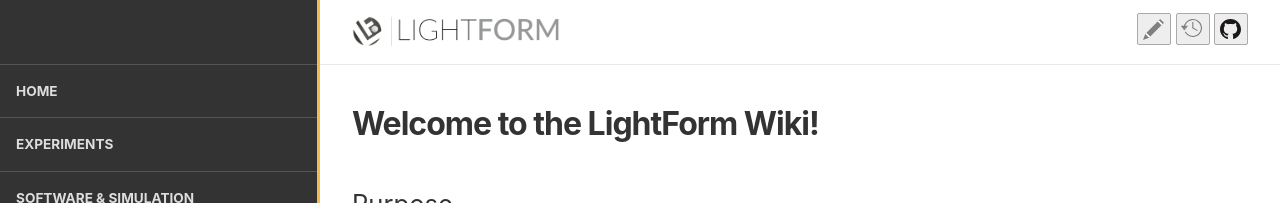
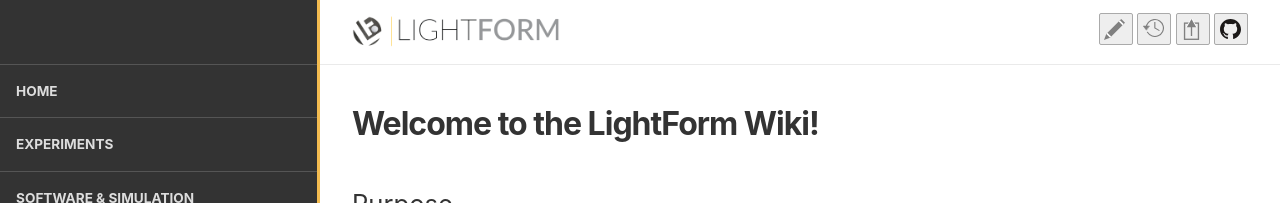
Before and after one commit to LightForm-group/wiki, a Jekyll site: the page built from index.md, in a window 1280 px wide. Shown: the top 203 px of the page. Built offline with Jekyll 4.4.1, drawn with Linux system fonts in a browser that asks for light colours.

Commit message:
Add image upload link

```diff
--- a/_includes/page_header.html
+++ b/_includes/page_header.html
@@ -14,6 +14,7 @@
 {% assign github_edit_url = github_edit_url | append: page.path %}
 {% assign github_del_url = github_del_url | append: page.path %}
 {% assign history_url = history_url | append: page.path %}
+{% assign github_image_upload_url = github_home_url | append: "/upload/master/assets/images/posts" %}
 {%- assign path = page.path | split: "/" -%}
 
 <div class="page-header">
@@ -30,6 +31,8 @@
                 <a href="{{ github_del_url }}" class="delete-page-button" title="Delete this page on GitHub."><span
                     class="page-manage-button-text">delete</span></a>
             {% endif %}
+            <a href="{{ github_image_upload_url }}" class="image-upload-link" title="Upload images for use in Wiki pages."><span
+                class="page-manage-button-text">add images</span></a>
             <a href="{{ github_home_url }}" class="github-repo-link" title="Go to the Wiki repository on GitHub."><span
                     class="page-manage-button-text">github</span></a>
         </div>
--- a/_sass/layout.scss
+++ b/_sass/layout.scss
@@ -342,7 +342,8 @@
 a.edit-page-button,
 a.page-history-button,
 a.github-repo-link,
-a.delete-page-button {
+a.delete-page-button,
+a.image-upload-link {
     background-color: #eee;
     display: inline-block;
     padding: 0.3rem 0.5rem 0.6rem;
@@ -369,10 +370,15 @@
     background: url(/wiki/assets/images/site/github-mark-small.svg)
 }
 
+a.image-upload-link {
+    background: url(/wiki/assets/images/site/upload_img.svg)
+}
+
 a.edit-page-button,
 a.page-history-button,
 a.github-repo-link,
-a.delete-page-button {
+a.delete-page-button,
+a.image-upload-link {
     background-repeat: no-repeat;
     background-color: #eee;
     background-size: 1.3rem;
@@ -394,7 +400,8 @@
 a.edit-page-button:hover,
 a.page-history-button:hover,
 a.github-repo-link:hover,
-a.delete-page-button:hover {
+a.delete-page-button:hover,
+a.image-upload-link:hover {
     text-decoration: initial;
     background-color: #ddd;
 }
@@ -469,6 +476,10 @@
 
     .page-manage-button-text {
         display: inline;
+    }
+
+    .page-manage-button-text.no-text {
+        display: none;
     }
 
     .page-manage-buttons a {
```
Also changed, not shown: assets/images/site/upload_img.svg (added).
